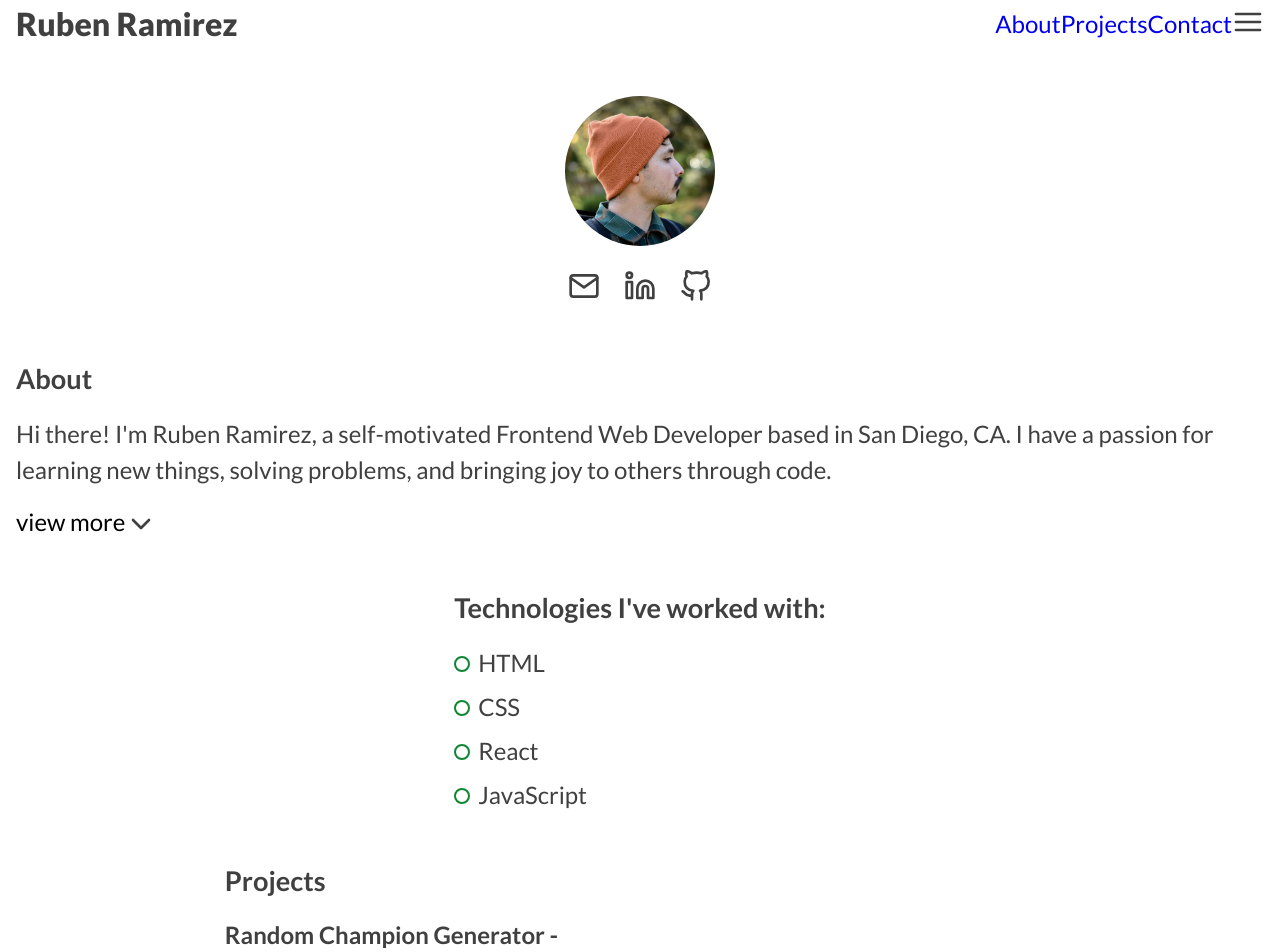
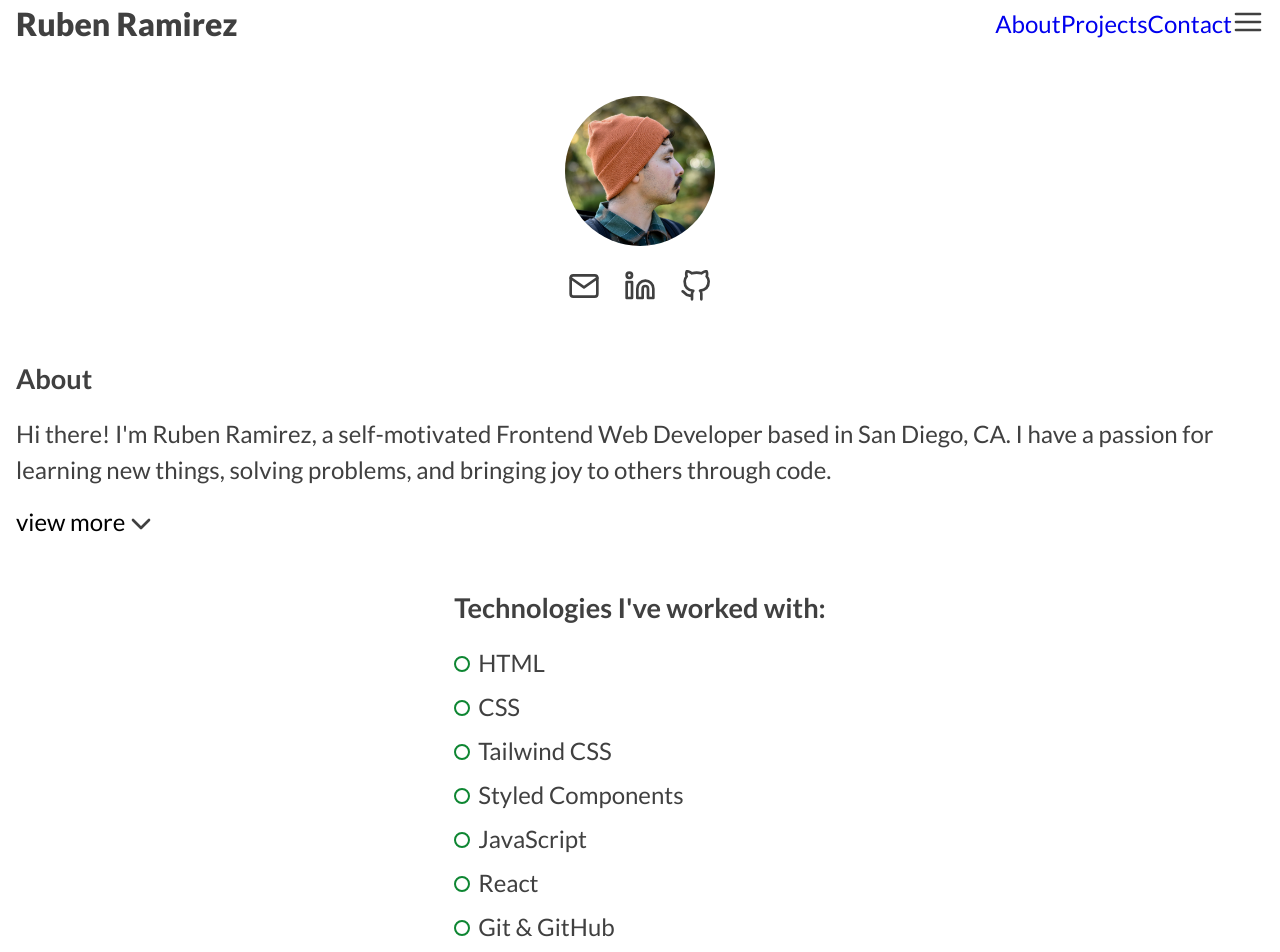
Before and after one commit to rramirez216/rubenramirezdev, a React (Create React App) app: page / in a window 1280 px wide. Shown: the top 952 px of the page. Built offline with nearby package versions, Linux system fonts and the light colour scheme.

Commit message:
changes the projects array and skills array

```diff
--- a/src/data/data.js
+++ b/src/data/data.js
@@ -1,46 +1,35 @@
 const projectsArr = [
   {
     id: 0,
-    title: 'LoL Champions',
-    name: 'title',
+    title: 'Random Champion Picker',
     description:
-      'A League of Legends tool to find out basic information about a champion.',
-    view: {
-      title: 'it works',
-      stack: ['CSS', 'JavaScript', 'ReactJS'],
-      code: '',
-      demo: '',
-      summary:
-        'A web app that lists all playable champions of the popular online multiplayer video game League of Legends. It allows users to filter through the list of champions and find out their lore, abilities, descriptions of abilities, and images.',
-      purpose:
-        'I built this with the intention of gaining experience fetching data, using ReactJS with hooks. I have also long desired to build something using a League of Legends api.',
-      lessons:
-        'I learned to use a conditional statement to check if a prop has data loaded onto it before attempting to display it on the page to avoid it crashing the react app. Another lesson I learned was using localStorage to allow data to persist after a page refresh',
-      showcase: 'I would like to showcase',
-    },
+      'A tool created to help pick a random League of Legends champion for the user to play.',
+    stack: ['CSS', 'JavaScript', 'ReactJS'],
+    repo: 'https://github.com/rramirez216/random-champion-picker',
+    demo: 'https://randomchampionpicker.netlify.app/',
   },
   {
     id: 1,
     title: 'SALVAMEX',
     description:
-      'A responsive brochure webpage promoting the services, and showcasing the work provided by the construction company SALVAMEX.',
-    view: {
-      title: 'it works',
-      stack: ['TailwindCSS', 'JavaScript', 'HTML5'],
-      code: '',
-      demo: '',
-      summary:
-        'A single resposive webpage that that gives insight to services provided by SALVAMEX. Here you can find a list of services provided a button to get a free quote from SALVAMEX, an image gallery showcasing roofing and construction work they have done, and a testimonial video. ',
-      purpose: '',
-      lessons: '',
-      showcase: 'I would like to showcase',
-    },
+      'A responsive brochure website promoting the services, and showcasing the work provided by the construction company SALVAMEX.',
+    stack: ['TailwindCSS', 'JavaScript', 'HTML5'],
+    repo: 'https://github.com/rramirez216/Salvamex',
+    demo: 'https://salvamexconstruction.com/',
   },
 ]
 
 // const skills = [' HTML', ' CSS', ' React', ' JavaScript', ' Node.JS', ' MongoDB', ' Express', ' PostgreSQL']
 
-const skills = [' HTML', ' CSS', ' React', ' JavaScript']
+const skills = [
+  ' HTML',
+  ' CSS',
+  'Tailwind CSS',
+  'Styled Components',
+  'JavaScript',
+  'React',
+  'Git & GitHub',
+]
 
 const aboutParagraphs = [
   `My first coding experience was in Econimics class my senior year of high school. The Economics teacher said, while showing us Codeacademy, " These will be important skills to have in the future." And I continued to self-teach web development on and off for a couple of years, until fully commiting to a coding bootcamp LEARN academy. While there I built a solid foundation of web development fundamentals and obtained a growth mindset.`,
```
